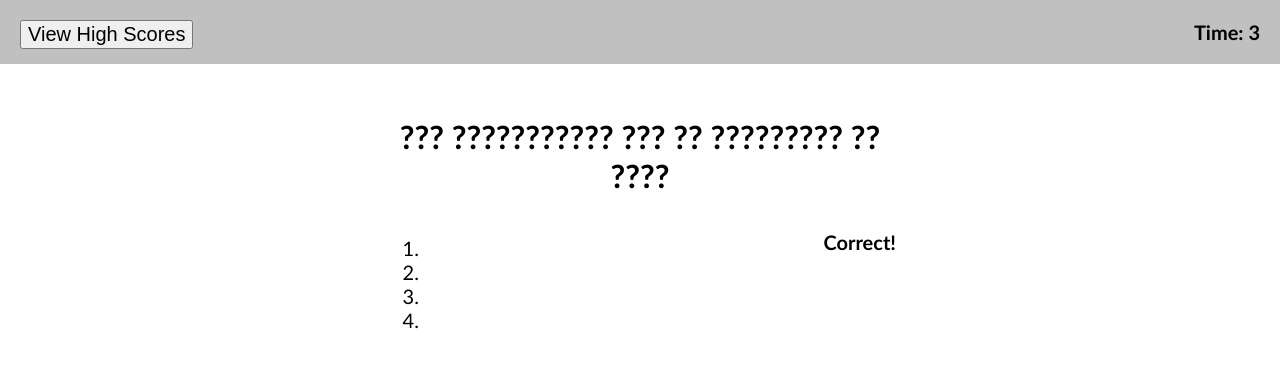
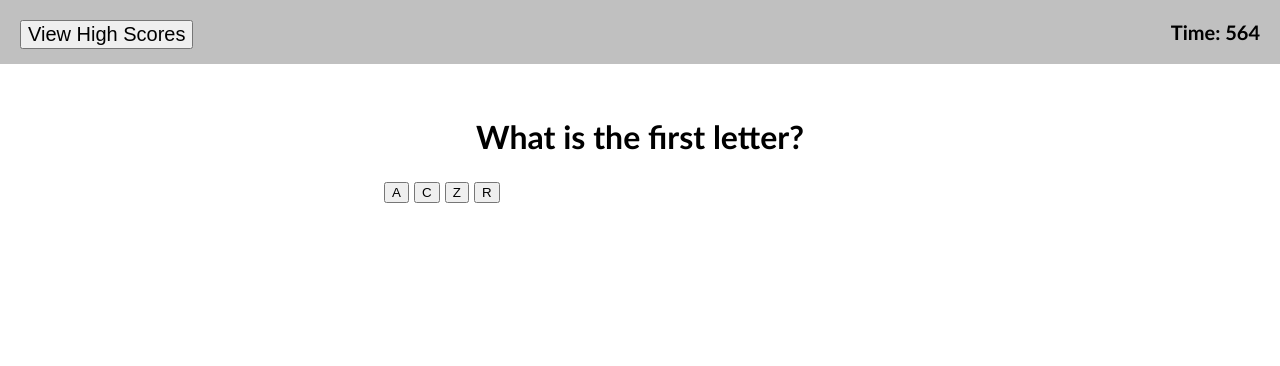
Before and after one commit to jpeiler97/coding-quiz, a plain HTML site: page index.html in a window 1280 px wide. Both pictures are taken after a click on the button "START". Drawn offline with Linux system fonts and the light colour scheme.

Commit message:
worked on question display and functions for answers

```diff
--- a/assets/js/script.js
+++ b/assets/js/script.js
@@ -4,26 +4,103 @@ var startArea = document.querySelector('.start-area');
 var startButton = document.querySelector('.start-button');
 var quizArea = document.querySelector('.quiz-area');
 var endArea = document.querySelector('.end-area');
+var questionText = document.querySelector('.question');
+var correctText = document.querySelector('.correct-status');
+var answerChoices = document.querySelector('.answer-choices');
+var answerButton = document.querySelector('.answer');
 
-var seconds = 5;
+//Number of seconds to complete quiz
+var seconds = 566;
 
+//Array of objects representing questions and their answers
+var questions = [
+	{
+		question: 'What is 2+2?',
+		possibleAnswers: [ '1', '5', '6', '4' ],
+		answer: '4'
+	},
+	{
+		question: 'What is the first letter?',
+		possibleAnswers: [ 'A', 'C', 'Z', 'R' ],
+		answer: 'A'
+	},
+	{
+		question: 'What is my name?',
+		possibleAnswers: [ 'JJ', 'JP', 'Bart', 'Zeus' ],
+		answer: 'JP'
+	}
+];
+
+//Array of questions that haven't been asked, questions removed each time they are asked
+var currentQuestions = questions;
+
+//Gets new question
+function getQuestion() {
+	//Gets a random index from the currentQuestions array
+	var questionIndex = Math.floor(Math.random() * currentQuestions.length);
+
+	//Displays random question from currentQuestions array
+	var questionObject = currentQuestions[questionIndex];
+	questionText.textContent = questionObject.question;
+
+	var answers = questionObject.possibleAnswers;
+	var correctAnswer = questionObject.answer;
+	function spliceQuestion() {
+		if ((currentQuestions.length = 0)) {
+			return;
+		} else {
+			currentQuestions.splice(questionIndex, 1);
+		}
+	}
+	function checkQuestion() {
+		if (currentQuestions.length > 0) {
+			if (event.target.textContent === correctAnswer) {
+				correctText.textContent = 'Correct!';
+				spliceQuestion();
+				getQuestion();
+			} else if (event.target.textContent !== correctAnswer) {
+				correctText.textContent = 'Incorrect!';
+				spliceQuestion();
+				getQuestion();
+			}
+		} else {
+			endGame();
+		}
+	}
+	for (i = 0; i < answers.length; i++) {
+		answerChoices.children[i].textContent = answers[i];
+		answerChoices.children[i].addEventListener('click', checkQuestion);
+	}
+	//Removes question that has been displayed from currentQuestions
+}
+
+//Starts game by starting timer and showing first question
 function startGame() {
+	//Hides start section, displays quiz section
 	startArea.style.display = 'none';
 	quizArea.style.display = 'block';
+
+	//Prevents first second on timer from not appearing on start
 	timeText.textContent = seconds;
+
+	//Starts timer and shows first question
 	setTime();
+	getQuestion();
 }
 
+//Ends game and shows game over section
 function endGame() {
 	quizArea.style.display = 'none';
 	endArea.style.display = 'block';
 }
 
+//Function to count down timer one second at a time
 function setTime() {
 	var timeInterval = setInterval(function() {
 		seconds--;
 		timeText.textContent = seconds;
 
+		//Ends game when timer reaches 0
 		if (seconds === 0) {
 			clearInterval(timeInterval);
 			endGame();
@@ -31,4 +108,5 @@ function setTime() {
 	}, 1000);
 }
 
+//Starts game when user clicks start button
 startButton.addEventListener('click', startGame);
--- a/index.html
+++ b/index.html
@@ -30,22 +30,22 @@
         <div class= "quiz-area">
             <h1 class= "question">??? ??????????? ??? ?? ????????? ?? ????</h1>
             <div class = "answer-area">
-                <ol class= "answer-choices">
-                    <li></li>
-                    <li></li>
-                    <li></li>
-                    <li></li>
-                </ol>
+                <div class= "answer-choices">
+                    <button class= "answer"></button>
+                    <button class= "answer"></button>
+                    <button class= "answer"></button>
+                    <button class= "answer"></button>
+                </div>
             </div>
 
-            <h1 class= "correct-status">Correct!</h1>
+            <h1 class= "correct-status"></h1>
         </div>
 
         <!-- Visible after game-->
         <div class= "end-area">
             <h1 class= "end-text">Quiz Over</h1>
             <form class= "initial-form">Enter your initials <br><input class= "initials" type= "text"></input></form>
-            <h2 class= "final-score"></h2>
+            <h2 class= "final-score">Your final score is: <span class= "score-text"></span></h2>
             <button class= "initials-submit">Submit</button>
         </div>
     </div>
```
